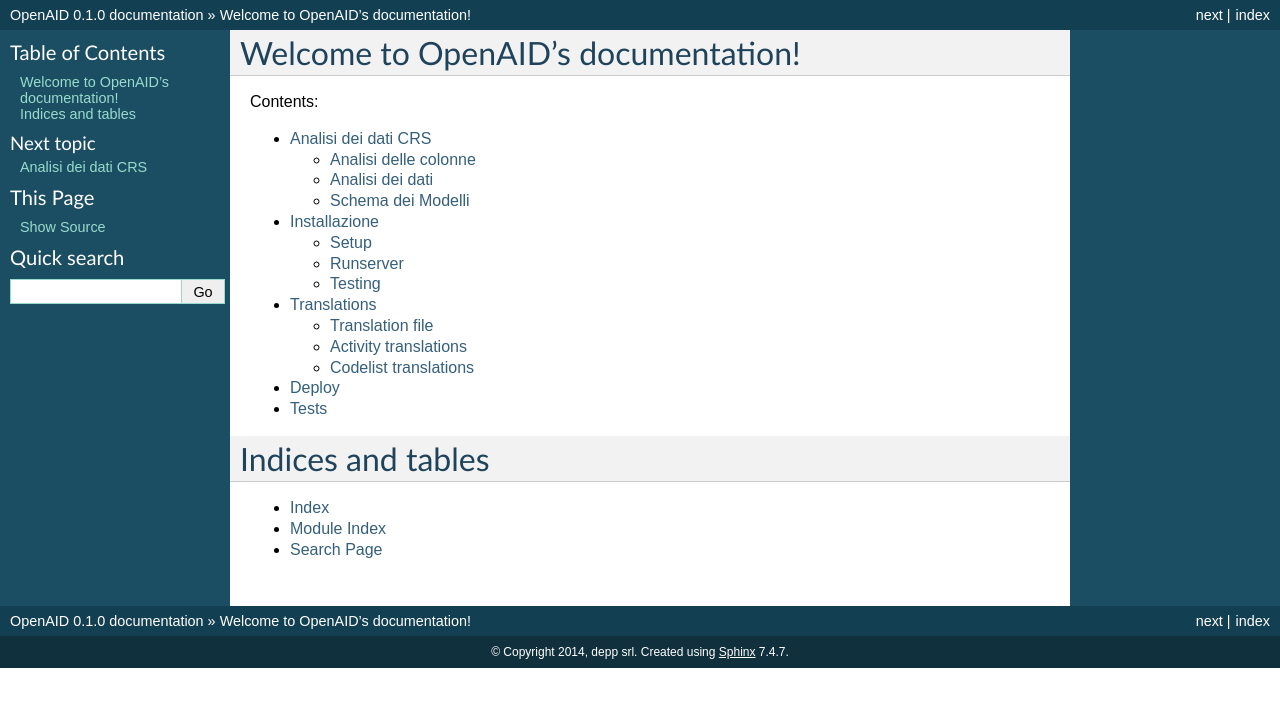
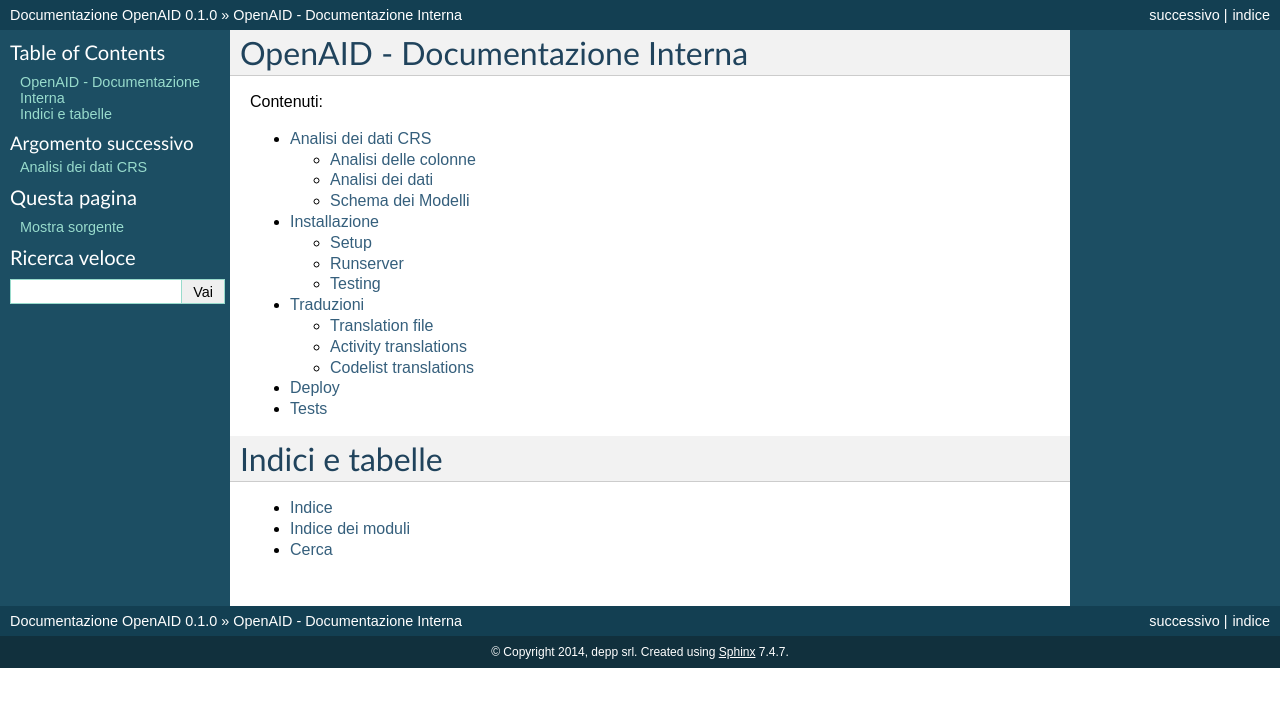
Before and after one commit to DeppSRL/open-aid, a Sphinx documentation site: the page built from docs/index.rst, in a window 1280 px wide. Shown: the top 707 px of the page. Built offline with Sphinx 7.4.7, drawn with Linux system fonts in a browser that asks for light colours.

Commit message:
documentation improved

```diff
--- a/docs/conf.py
+++ b/docs/conf.py
@@ -54,7 +54,7 @@
 
 # The language for content autogenerated by Sphinx. Refer to documentation
 # for a list of supported languages.
-#language = None
+language = 'it'
 
 # There are two options for replacing |today|: either, you set today to some
 # non-false value, then it is used:
--- a/docs/i18n.rst
+++ b/docs/i18n.rst
@@ -1,5 +1,5 @@
-Translations
-------------
+Traduzioni
+----------
 
 La traduzione nelle lingue previste in `settings.LANGUAGES` avviene in 3 modi.
 
--- a/docs/index.rst
+++ b/docs/index.rst
@@ -3,10 +3,10 @@
    You can adapt this file completely to your liking, but it should at least
    contain the root `toctree` directive.
 
-Welcome to OpenAID's documentation!
-===================================
+OpenAID - Documentazione Interna
+================================
 
-Contents:
+Contenuti:
 
 .. toctree::
    :maxdepth: 2
@@ -19,8 +19,8 @@
 
 
 
-Indices and tables
-==================
+Indici e tabelle
+================
 
 * :ref:`genindex`
 * :ref:`modindex`
```
Also changed, not shown: 1 other file.
